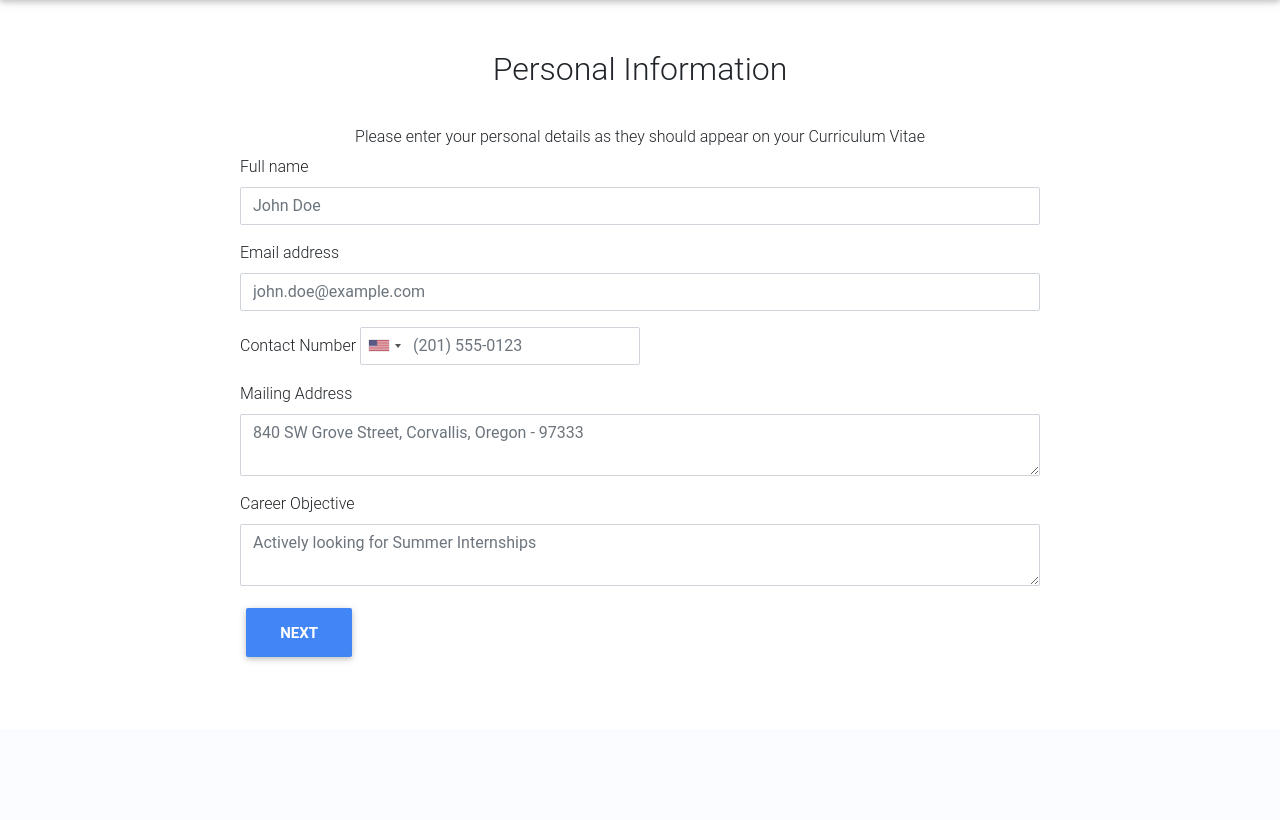
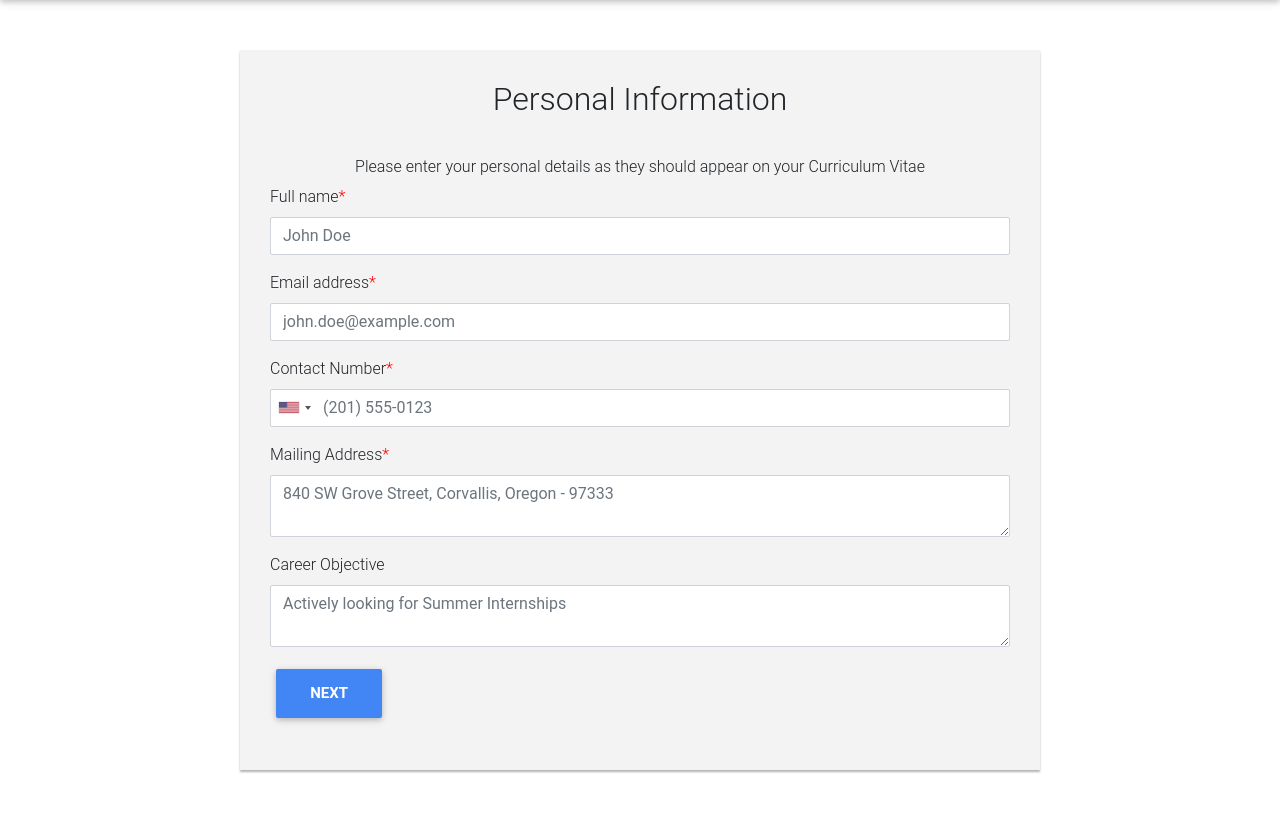
Before and after one commit to sriramrakshtih/CS561-Project, a PHP site: page /questionnaire.html in a window 1280 px wide. Shown: the part 72-892 px from the top of the page. Before the commit the page ends 734 px from the top, so only its background shows below. Run offline with PHP 8.4, Linux system fonts and the light colour scheme; some libraries are stand-ins or nearby versions; some web fonts are replaced.

Commit message:
Questionnaire form: basic structure added! Enhancements will be done in the upcoming versions

```diff
--- a/WikfixResume/css/questionnaire.css
+++ b/WikfixResume/css/questionnaire.css
@@ -1,21 +1,34 @@
-.questionnaire-form {
+#questionnaire-div {
     width: 800px;
     margin: 50px auto;
 }
-.questionnaire-form form {
+
+.questionnaire-form {
     margin-bottom: 15px;
     background: #f3f3f3;
     box-shadow: 0px 2px 2px rgba(0, 0, 0, 0.3);
     padding: 30px;
 }
-.questionnaire-form h2 {
+
+#questionnaire-div h2 {
     margin: 0 0 15px;
 }
+
 .form-control, .btn {
     min-height: 38px;
     border-radius: 2px;
 }
+
 .btn {
     font-size: 15px;
     font-weight: bold;
 }
+
+.questionnaire-form .iti.iti--allow-dropdown {
+    display: block !important;
+}
+
+.form-group.required .control-label:after {
+    content: "*";
+    color: red;
+}
```
